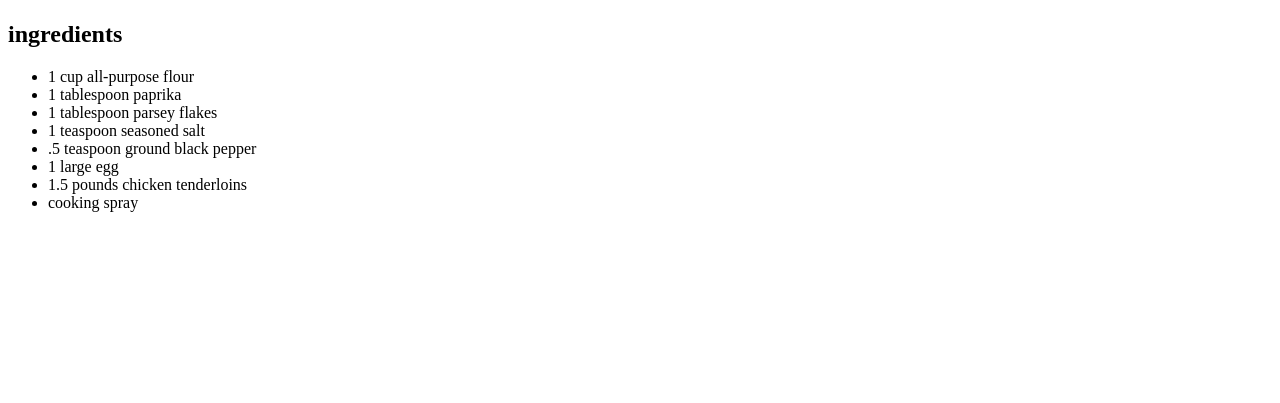
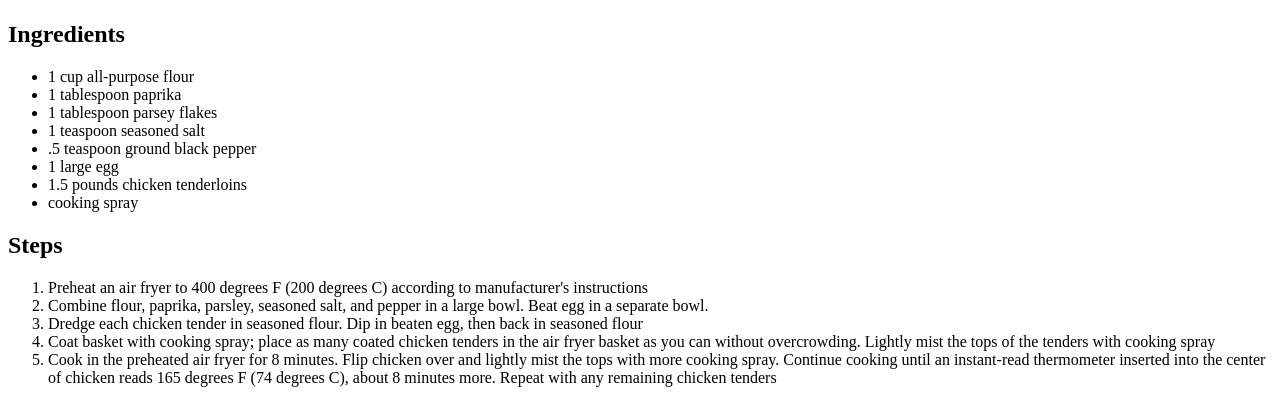
Before and after one commit to WeeklyProjects/Odin-Recipes, a plain HTML site: page recipes/air-fryer-chicken-tenders.html in a window 1280 px wide. Shown: the part 401-804 px from the top of the page. Drawn offline with Linux system fonts and the light colour scheme.

Commit message:
Added steps to chicken tenders

```diff
--- a/recipes/air-fryer-chicken-tenders.html
+++ b/recipes/air-fryer-chicken-tenders.html
@@ -11,7 +11,7 @@
         <img src="https://www.allrecipes.com/thmb/KkpXcl0PsGzNjCw6uQyl62d0DF4=/750x0/filters:no_upscale():max_bytes(150000):strip_icc():format(webp)/8365650-00066522356f4385b0f40a7d1763a7c2.jpg" alt="A photo of Air Fryer Chicken Tenders">
         <br>
 
-        <h2>ingredients</h2>
+        <h2>Ingredients</h2>
         <ul>
             <li>1 cup all-purpose flour</li>
             <li>1 tablespoon paprika</li>
@@ -22,5 +22,14 @@
             <li>1.5 pounds chicken tenderloins</li>
             <li>cooking spray</li>
         </ul>
+
+        <h2>Steps</h2>
+        <ol>
+            <li>Preheat an air fryer to 400 degrees F (200 degrees C) according to manufacturer's instructions</li>
+            <li>Combine flour, paprika, parsley, seasoned salt, and pepper in a large bowl. Beat egg in a separate bowl.</li>
+            <li>Dredge each chicken tender in seasoned flour. Dip in beaten egg, then back in seasoned flour</li>
+            <li>Coat basket with cooking spray; place as many coated chicken tenders in the air fryer basket as you can without overcrowding. Lightly mist the tops of the tenders with cooking spray</li>
+            <li>Cook in the preheated air fryer for 8 minutes. Flip chicken over and lightly mist the tops with more cooking spray. Continue cooking until an instant-read thermometer inserted into the center of chicken reads 165 degrees F (74 degrees C), about 8 minutes more. Repeat with any remaining chicken tenders</li>
+        </ol>
     </body>
 </html>
```
